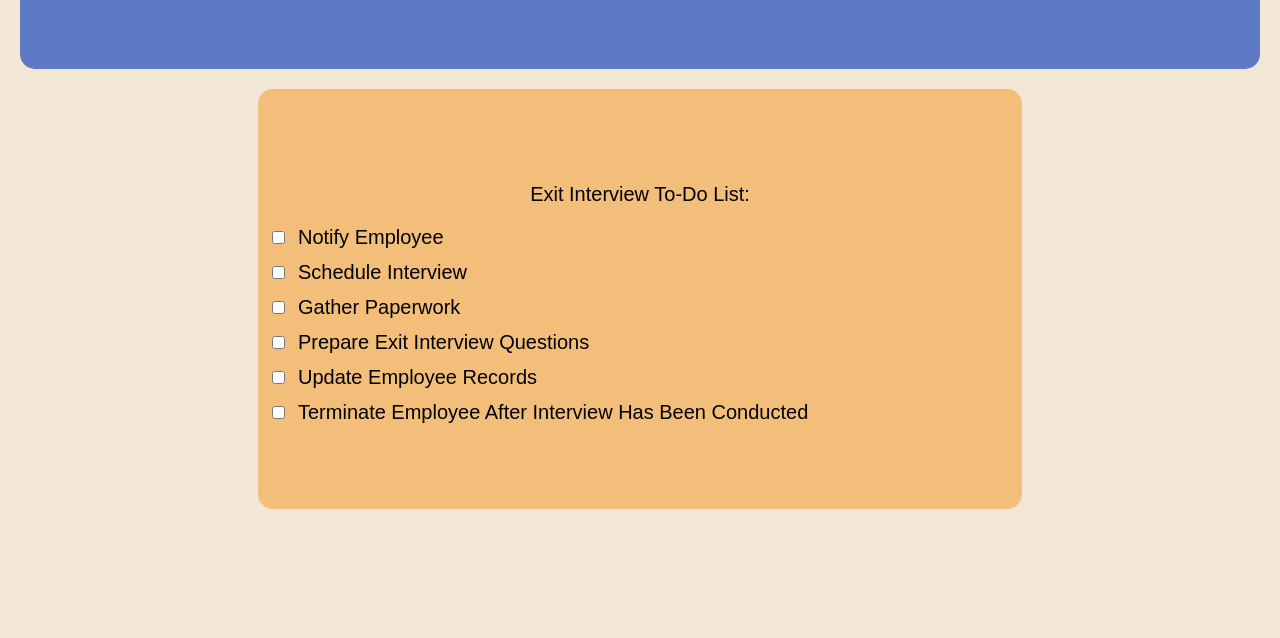
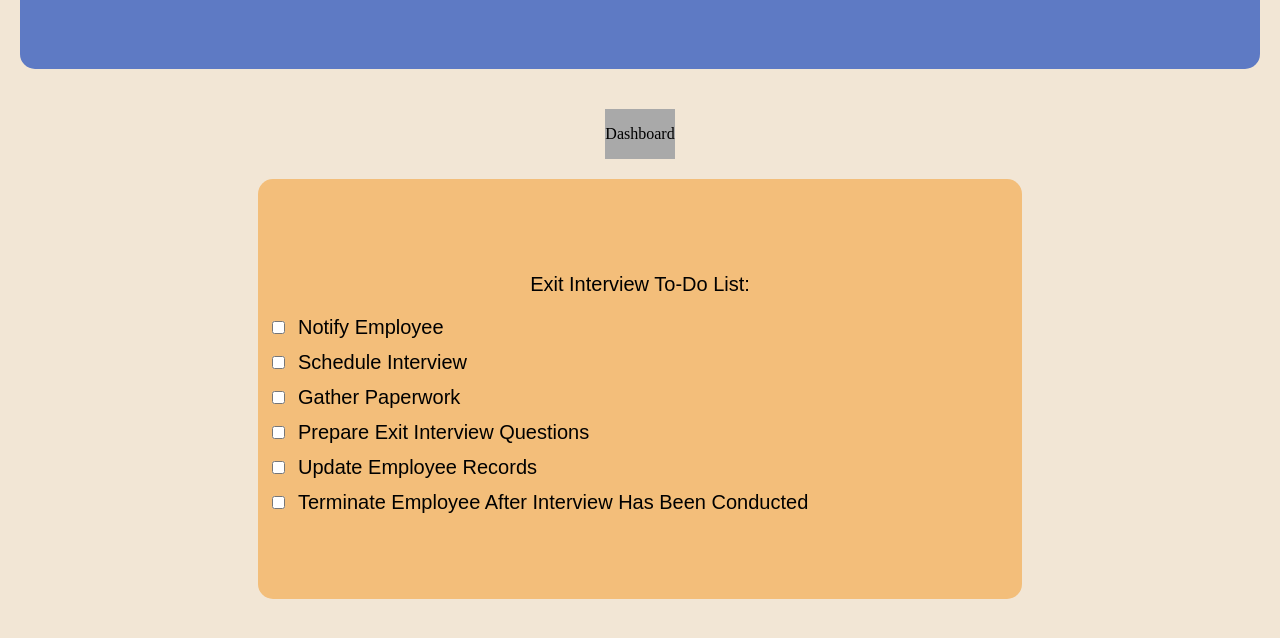
Before and after one commit to emilyshough/Human-Resources-Turnover-System---CSCI-440-01W, a plain HTML site: page exitInterview.html in a window 1280 px wide. Shown: the part 146-784 px from the top of the page. Drawn offline with Linux system fonts and the light colour scheme.

Commit message:
adding in a home button.

```diff
--- a/csstest.css
+++ b/csstest.css
@@ -259,3 +259,12 @@ a {
     gap: 10px;
     margin-bottom: 12px;
 }
+
+/*Dashboard home button*/
+#dashboard {
+    background-color: darkgray;
+}
+
+#dashboard:hover {
+    background-color: black;
+}
--- a/exitInterview.html
+++ b/exitInterview.html
@@ -8,6 +8,11 @@
         <div id="exitInterviewHeader">
             <p>Conduct Exit Interview</p>
         </div>
+        <a href="managerDashboard.html"></a>
+            <div id="dashboard">
+                <p>Dashboard</p>
+            </div>
+        </a>
         <div class="todoListColumn">
             <div>
                 <p>Exit Interview To-Do List:</p>
@@ -39,5 +44,8 @@
                 </div>
             </form>
         </div>
+        <script>
+
+        </script>
     </body>
 </html>
```
